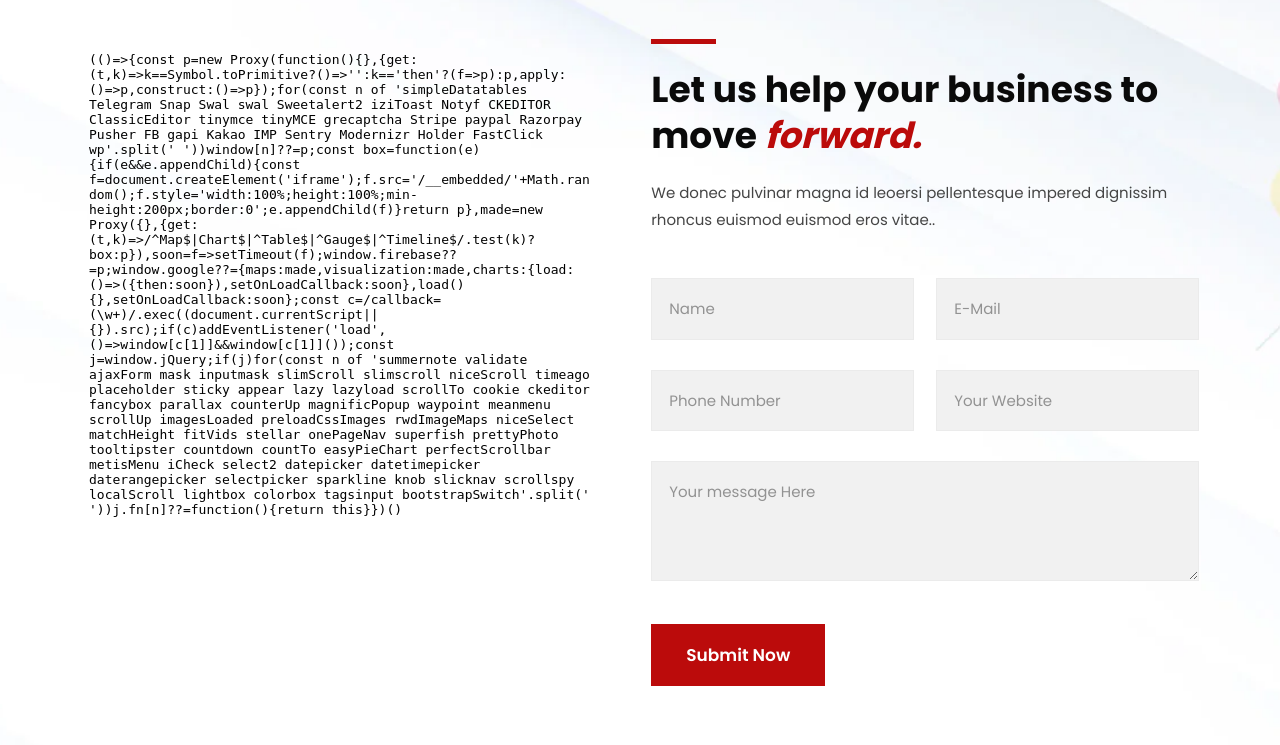
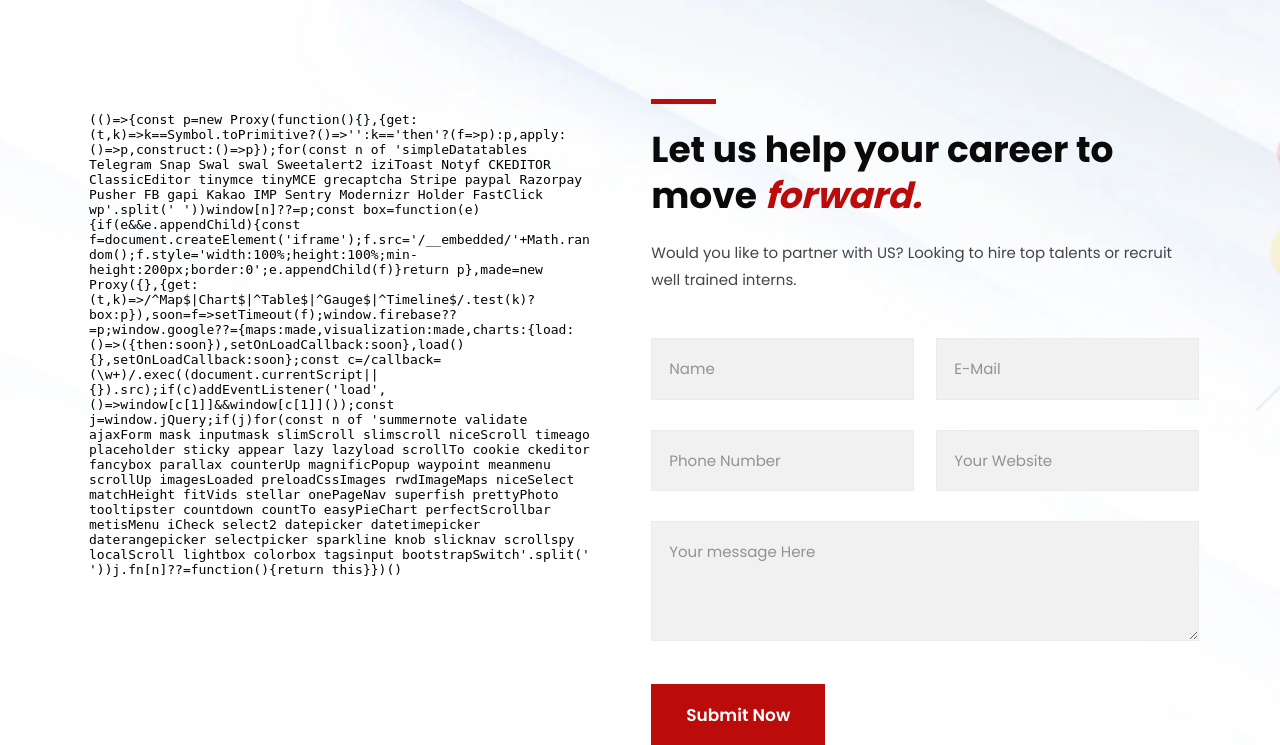
Before and after one commit to doziestar/carhav, a Django app: page /contact/ in a window 1280 px wide. Shown: the part 717-1462 px from the top of the page. Run offline with Django 3.2, Linux system fonts and the light colour scheme; parts of the project's set-up code (start-up, migrations or seed data) failed here and were passed over; some libraries are stand-ins or nearby versions.

Commit message:
fix contacts

```diff
--- a/carhav/templates/core/contact.html
+++ b/carhav/templates/core/contact.html
@@ -9,9 +9,10 @@
                         Have questions - contact us
                         <span class="watermark">Contact</span>
                     </h1>
-                    <span class="sub-text">Excepteur sint occaecat cupidatat non proident, sunt in coulpa qui official
-                        modeserunt<br>
-                        mollit anim id est laborum 20 years experience.</span>
+                    <span class="sub-text">we are
+                        here to work with you to make the entire process seamless. With our vetting strategy, <br>
+                        you are
+                        guaranteed the best of talents in the pool of our well trained and experienced professionals..</span>
                 </div>
             </div>
         </div>
@@ -30,10 +31,9 @@
                     <div class="col-lg-6">
                         <div class="sec-title mb-45 md-mb-25">
                             <h2 class="title pb-20">
-                                Let us help your business to move <span>forward.</span>
+                                Let us help your career to move <span>forward.</span>
                             </h2>
-                            <p class="margin-0">We donec pulvinar magna id leoersi pellentesque impered dignissim
-                                rhoncus euismod euismod eros vitae..</p>
+                            <p class="margin-0">Would you like to partner with US? Looking to hire top talents or recruit well trained interns.</p>
                         </div>
                         <div class="contact-wrap">
                             <div id="form-messages"></div>
```
